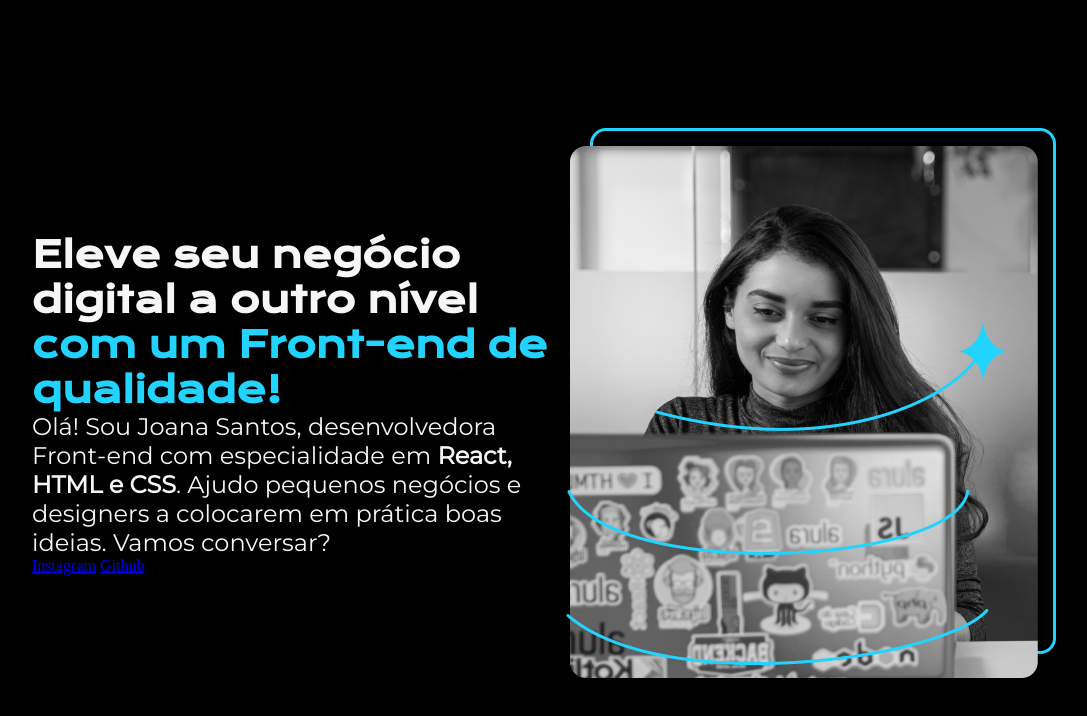
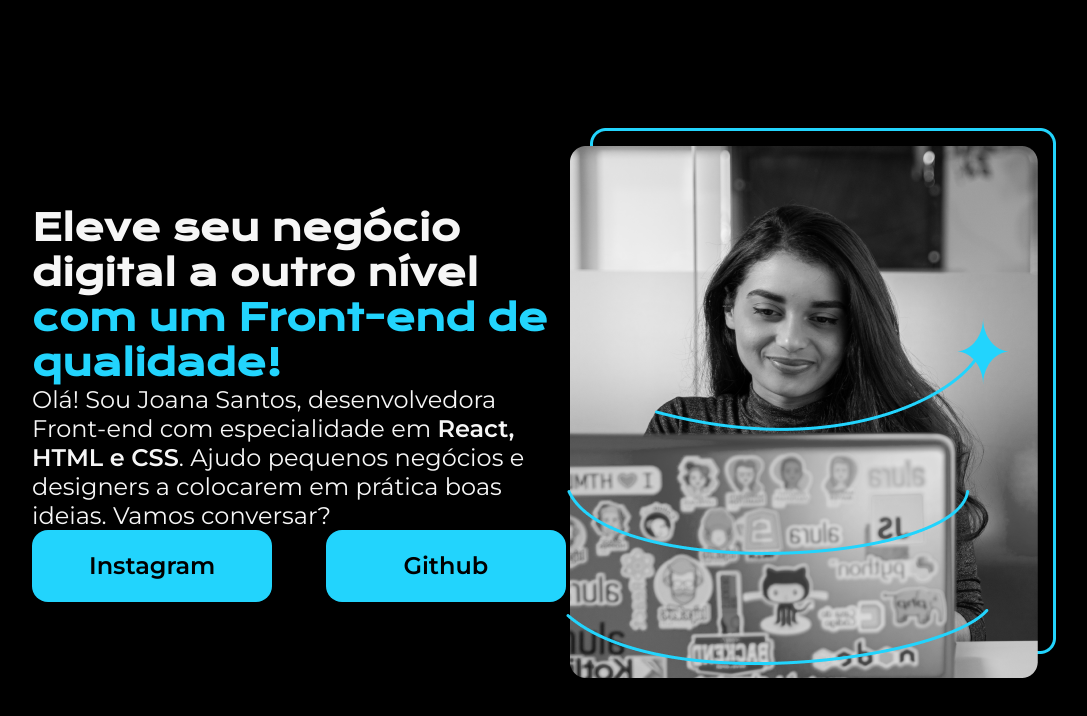
Before and after one commit to Development-School/HTML5-e-CSS3, a plain HTML site: page parte_6_extras/unit_2/projeto-figma/index.html in a window 1280 px wide. Shown: the whole page, without its empty margins (96-1183 px from the left). Drawn offline with nearby package versions, Linux system fonts and the light colour scheme.

Commit message:
Adicionando conteúdo da unidade 6.2.4

```diff
--- a/parte_6_extras/unit_2/projeto-figma/index.html
+++ b/parte_6_extras/unit_2/projeto-figma/index.html
@@ -14,8 +14,10 @@
             <h1 class="apresentacao-conteudo-titulo">Eleve seu negócio digital a outro nível <span class="titulo-destaque">com um Front-end de qualidade!</span></h1>
             <p class="apresentacao-conteudo-paragrafo">Olá! Sou Joana Santos, desenvolvedora Front-end com especialidade em <strong>React, HTML e CSS</strong>. Ajudo
                 pequenos negócios e designers a colocarem em prática boas ideias. Vamos conversar?</p>
-            <a href="https://instagram.com/rafaballerini">Instagram</a>
-            <a href="https://github.com/guilhermeonrails">Github</a>
+            <div class="apresentacao-conteudo-links">
+                <a class="apresentacao-conteudo-links-ancora" href="https://instagram.com/rafaballerini">Instagram</a>
+                <a class="apresentacao-conteudo-links-ancora" href="https://github.com/guilhermeonrails">Github</a>
+            </div>
         </section>
         <img src="imagem.png" alt="Foto da Joana Santos programando">
     </main>
--- a/parte_6_extras/unit_2/projeto-figma/style.css
+++ b/parte_6_extras/unit_2/projeto-figma/style.css
@@ -1,6 +1,7 @@
 /*Importando fonts do Google Fonts*/
 /* @import url('https://fonts.googleapis.com/css2?family=Krona+One&display=swap'); */
-@import url('https://fonts.googleapis.com/css2?family=Krona+One&family=Montserrat&display=swap');
+/* @import url('https://fonts.googleapis.com/css2?family=Krona+One&family=Montserrat&display=swap'); */
+@import url('https://fonts.googleapis.com/css2?family=Krona+One&family=Montserrat:wght@400;600&display=swap');
 
 
 /*Aplicar a todos os conteúdos (Reset)*/
@@ -44,3 +45,23 @@ body {
     font-size: 24px;
     font-family: 'Montserrat', sans-serif;
 }
+
+.apresentacao-conteudo-links {
+    display: flex;
+    justify-content: space-between;
+}
+
+.apresentacao-conteudo-links-ancora {
+    background-color: #22D4FD;
+    /* width: 280px; */
+    width: 45%;
+    padding: 21.5px 0; /*Vertical/Horizontal*/
+    border-radius: 16px;
+    text-align: center;
+    /* font-size: 24px; */
+    font-size: x-large;
+    font-weight: 600;
+    text-decoration: none;
+    color: #000000;
+    font-family: 'Montserrat', sans-serif;
+}
```
